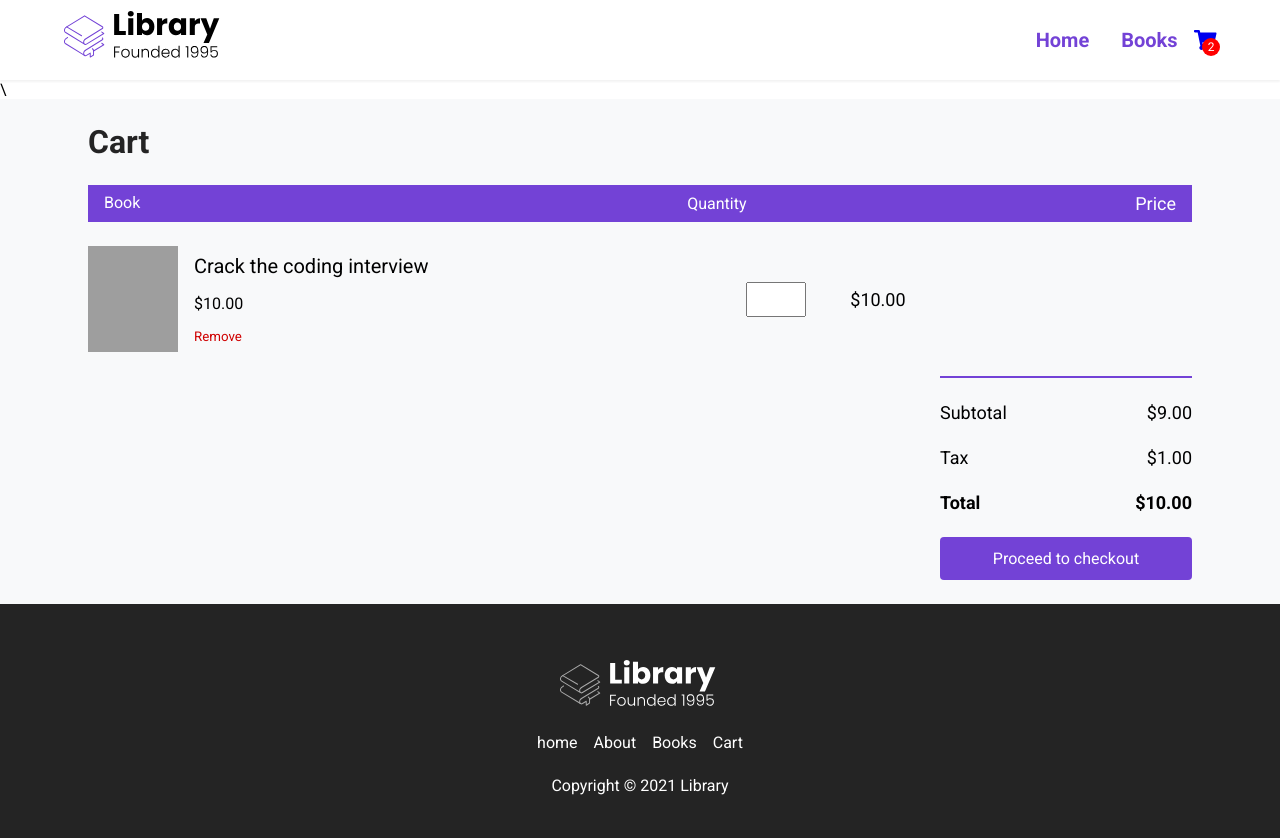
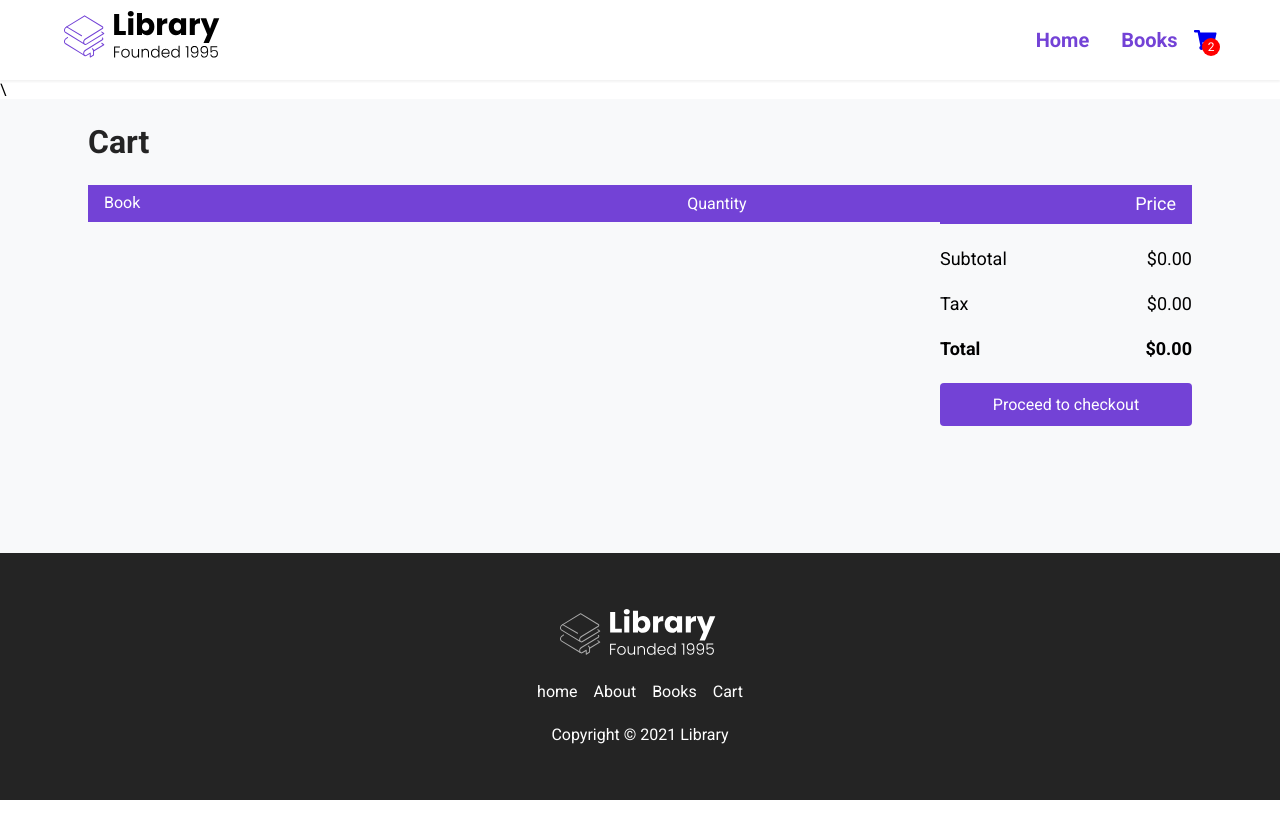
Before and after one commit to alexalextran/react-ecommerce-practice, a React (Create React App) app: page /cart in a window 1280 px wide. Shown: the top 838 px of the page. After the commit the page ends 800 px from the top, so only its background shows below. Built offline with nearby package versions, Linux system fonts and the light colour scheme; grey boxes are pictures that could not be loaded.

Commit message:
total price now update dynaically

```diff
--- a/src/App.js
+++ b/src/App.js
@@ -13,9 +13,25 @@ function App() {
   const [cart, setCart] = useState([]);
 
   function addToCart(book) {
-   setCart([...cart, book])
+   setCart([...cart, {...book, quantity: 1}])
 
 
+  }
+
+  function changeQuantity(book, quantity){
+    setCart(cart.map(item =>{
+      return item.id === book.id
+        ? {
+          ...item,
+          quantity: +quantity
+        }
+          : item
+
+    }))
+  }
+
+  function removeItem(item){
+    setCart(cart.filter(book => book.id !== item.id))
   }
 
   useEffect(() => {
@@ -32,7 +48,7 @@ function App() {
           path="/books/:id"
           render={() => <BookInfo books={books} addToCart={addToCart} cart={cart}/>}
         />
-        <Route path="/cart" render={() => <Cart books={books} cart={cart}/>} />
+        <Route path="/cart" render={() => <Cart books={books} cart={cart} changeQuantity={changeQuantity} removeItem={removeItem}/>} />
         <Footer />
       </div>
     </Router>
--- a/src/pages/Cart.jsx
+++ b/src/pages/Cart.jsx
@@ -1,6 +1,14 @@
-import React from "react";
+import React, {useEffect, useState} from "react";
 
-const Cart = ({cart}) => {
+const Cart = ({ cart, changeQuantity, removeItem }) => {
+    const total = () => {
+
+        let price = 0
+        cart.forEach((item) =>{
+           price += +((item.salePrice || item.originalPrice) * item.quantity)
+        })
+      return price
+}
   return (
     <div id="books__body">
       <main id="books__main">
@@ -17,18 +25,20 @@ const Cart = ({cart}) => {
               </div>
 
               <div className="cart__body">
+                {cart.map((book) => {
+                  return (
                     <div className="cart__item">
                       <div className="cart__book">
                         <img
                           className="cart__book--img"
-                      src="https://covers.openlibrary.org/b/id/8091016-L.jpg"
+                          src={book.url}
                         />
                         <div className="cart__book--info">
                           <span className="cart__book--title">
-                        Crack the coding interview
+                            {book.title}
                           </span>
-                      <span className="cart__book--price">$10.00</span>
-                      <button className="cart__book--remove">Remove</button>
+                          <span className="cart__book--price">${(book.salePrice || book.originalPrice).toFixed(2)}</span>
+                          <button className="cart__book--remove" onClick={() => removeItem(book)}>Remove</button>
                         </div>
                       </div>
                       <div className="cart__quantity">
@@ -37,28 +47,35 @@ const Cart = ({cart}) => {
                           min={0}
                           max={99}
                           className="cart__input"
+                          value={book.quantity}
+                          onChange={(event) => changeQuantity(book, event.target.value)}
                         ></input>
-                    <div className="cart__total">$10.00</div>
                       </div>
+                      <div className="cart__total">${((book.salePrice || book.originalPrice) * book.quantity).toFixed(2)}</div>
+                    </div>
+                  );
+                })}
               </div>
             </div>
             <div className="total">
               <div className="total__item total__sub-total">
                 <span>Subtotal</span>
-                  <span>$9.00</span>
+                <span>${(total() * 0.9).toFixed(2)}</span>
               </div>
               <div className="total__item total__tax">
                 <span>Tax</span>
-                  <span>$1.00</span>
+                <span>${(total() * 0.1).toFixed(2)}</span>
               </div>
               <div className="total__item total__price">
                 <span>Total</span>
-                  <span>$10.00</span>
+                <span>${total().toFixed(2)}</span>
               </div>
-                <button className="btn btn__checkout no-cursor" onClick={() => alert('Feature not implemented')}>
+              <button
+                className="btn btn__checkout no-cursor"
+                onClick={() => alert("Feature not implemented")}
+              >
                 Proceed to checkout
               </button>
-              </div>
             </div>
           </div>
         </div>
```
Lines whose indentation alone changed are shown as unchanged.
